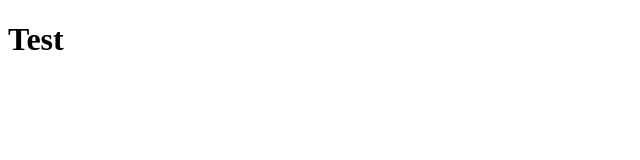
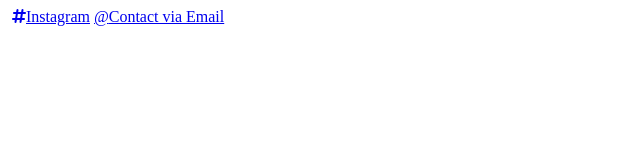
Before and after one commit to Tosi-kun/my-landing-page, a plain HTML site: page index.html in a window 1280 px wide. Shown: the whole page, without its empty margins (0-640 px from the left). Drawn offline with Linux system fonts and the light colour scheme.

Commit message:
Update index.html

```diff
--- a/index.html
+++ b/index.html
@@ -3,8 +3,14 @@
 <head>
   <meta charset="utf-8">
   <title></title>
+  <link rel="stylesheet" href="https://cdnjs.cloudflare.com/ajax/libs/font-awesome/6.1.2/css/all.min.css" integrity="sha512-1sCRPdkRXhBV2PBLUdRb4tMg1w2YPf37qatUFeS7zlBy7jJI8Lf4VHwWfZZfpXtYSLy85pkm9GaYVYMfw5BC1A==" crossorigin="anonymous" referrerpolicy="no-referrer" />
+  <meta name="viewport" content="width=device-width, initial-scale=1.0">
 </head>
 <body>
-<h1>Test</h1>
+<div>
+  <img>
+  <a href="https://insta.tosi-kun.net"><i class="fa-solid fa-hashtag"></i>Instagram</a>
+  <a href="mailto:contact@tosi-kun.net"><i class="fa-duotone fa-at"></i>Contact via Email</a>
+</div>
 </body>
 </html>
```
